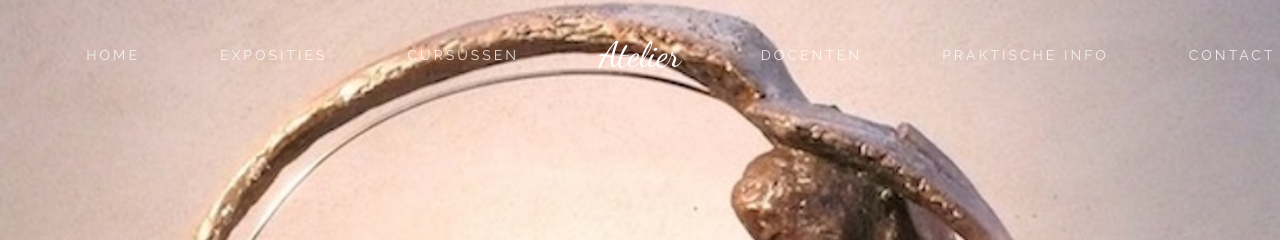
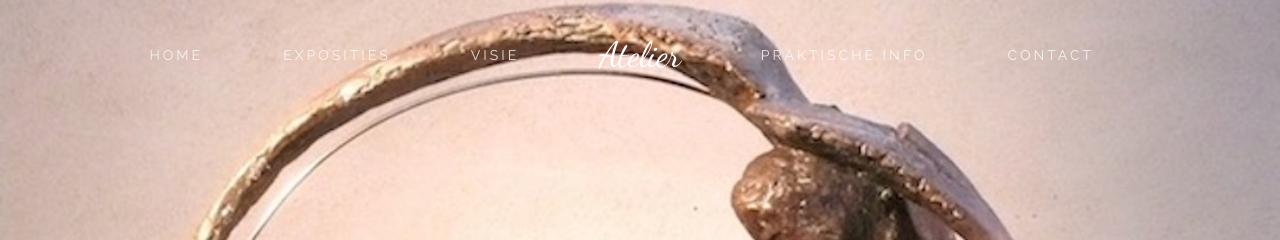
Before and after one commit to feicohajonides2020/feicohajonides2020.github.io, a Jekyll site: the page built from thanks.md, in a window 1280 px wide. Shown: the top 240 px of the page. Built offline with Jekyll 4.4.1, drawn with Linux system fonts in a browser that asks for light colours.

Commit message:
nieuw 5
nieuw 5

```diff
--- a/_data/navigation_header.yml
+++ b/_data/navigation_header.yml
@@ -6,13 +6,12 @@ left:
     - title: Exposities
       url: /exposities/
 
-    - title: Cursussen
+    - title: Visie
       url: /lessen/
 
 # Navbar right menu navigation links
 right:
-    - title: Docenten
-      url: /about/
+
 
     - title: Praktische info
       url: /opleiding/
```
